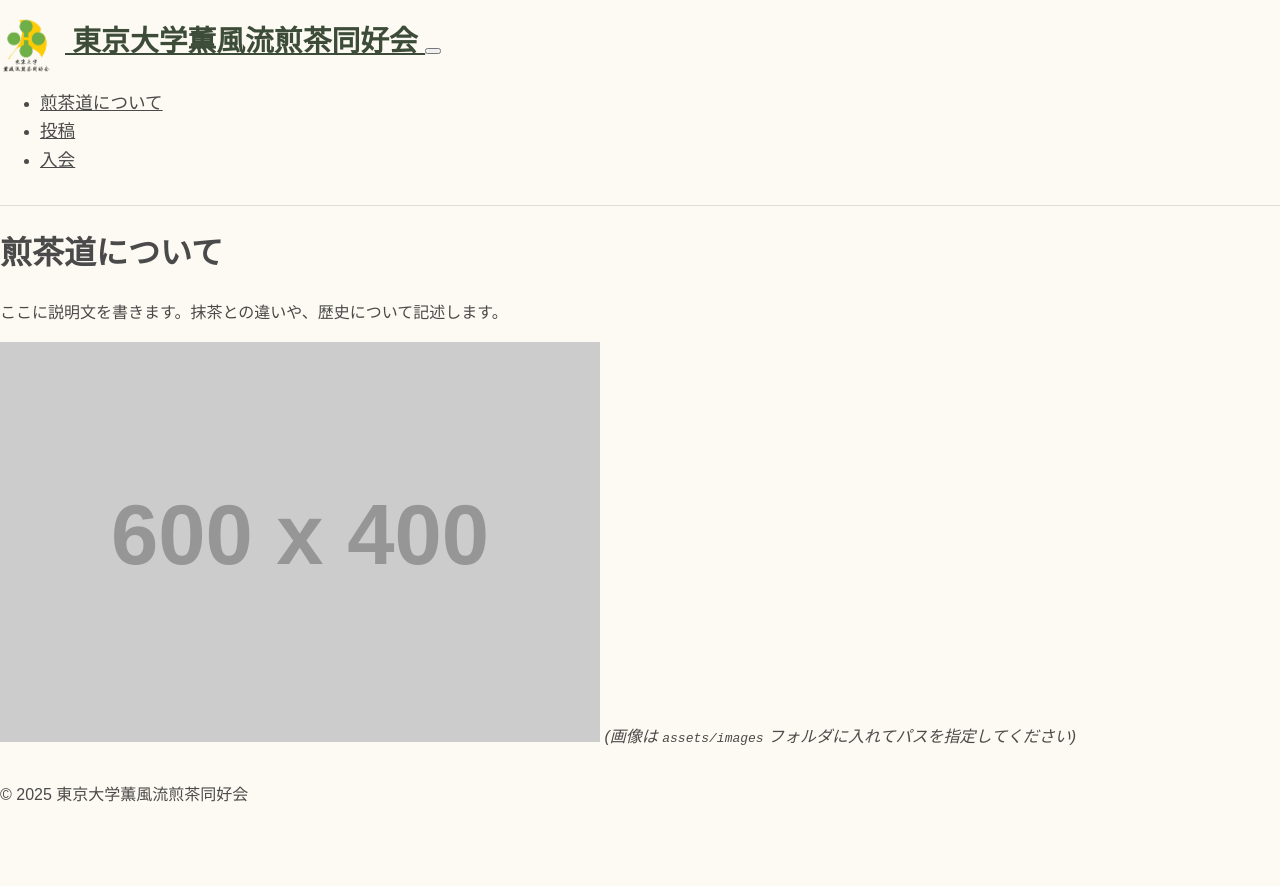
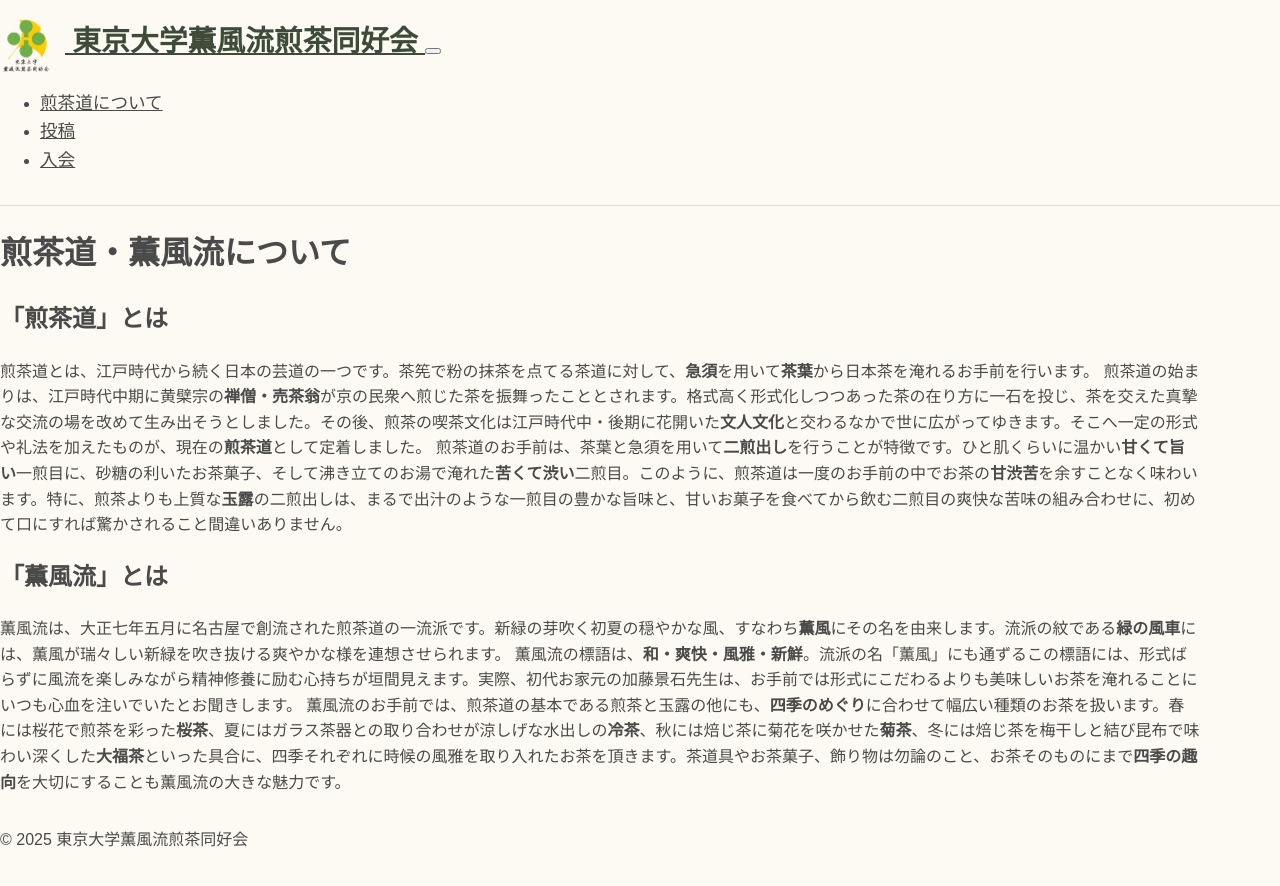
Before and after one commit to citrusml/sencha_ut, a Jekyll site: the page built from about.md, in a window 1280 px wide. Shown: the top 886 px of the page. Built offline with Jekyll 4.4.1, drawn with Linux system fonts in a browser that asks for light colours; some web fonts are replaced; comment, search, counter and statistics services are not loaded.

Commit message:
煎茶道についての内容

```diff
--- a/about.md
+++ b/about.md
@@ -1,9 +1,16 @@
 ---
 layout: page
-title: 煎茶道について
+title: 煎茶道・薫風流について
 ---
 
-ここに説明文を書きます。抹茶との違いや、歴史について記述します。
+## 「煎茶道」とは
 
-![お茶会の様子](https://placehold.jp/600x400.png)
-*(画像は `assets/images` フォルダに入れてパスを指定してください)*
+煎茶道とは、江戸時代から続く日本の芸道の一つです。茶筅で粉の抹茶を点てる茶道に対して、<strong>急須</strong>を用いて<strong>茶葉</strong>から日本茶を淹れるお手前を行います。
+煎茶道の始まりは、江戸時代中期に黄檗宗の<strong>禅僧・売茶翁</strong>が京の民衆へ煎じた茶を振舞ったこととされます。格式高く形式化しつつあった茶の在り方に一石を投じ、茶を交えた真摯な交流の場を改めて生み出そうとしました。その後、煎茶の喫茶文化は江戸時代中・後期に花開いた<strong>文人文化</strong>と交わるなかで世に広がってゆきます。そこへ一定の形式や礼法を加えたものが、現在の<strong>煎茶道</strong>として定着しました。
+煎茶道のお手前は、茶葉と急須を用いて<strong>二煎出し</strong>を行うことが特徴です。ひと肌くらいに温かい<strong>甘くて旨い</strong>一煎目に、砂糖の利いたお茶菓子、そして沸き立てのお湯で淹れた<strong>苦くて渋い</strong>二煎目。このように、煎茶道は一度のお手前の中でお茶の<strong>甘渋苦</strong>を余すことなく味わいます。特に、煎茶よりも上質な<strong>玉露</strong>の二煎出しは、まるで出汁のような一煎目の豊かな旨味と、甘いお菓子を食べてから飲む二煎目の爽快な苦味の組み合わせに、初めて口にすれば驚かされること間違いありません。
+
+## 「薫風流」とは
+
+薫風流は、大正七年五月に名古屋で創流された煎茶道の一流派です。新緑の芽吹く初夏の穏やかな風、すなわち<strong>薫風</strong>にその名を由来します。流派の紋である<strong>緑の風車</strong>には、薫風が瑞々しい新緑を吹き抜ける爽やかな様を連想させられます。
+薫風流の標語は、<strong>和・爽快・風雅・新鮮</strong>。流派の名「薫風」にも通ずるこの標語には、形式ばらずに風流を楽しみながら精神修養に励む心持ちが垣間見えます。実際、初代お家元の加藤景石先生は、お手前では形式にこだわるよりも美味しいお茶を淹れることにいつも心血を注いでいたとお聞きします。
+薫風流のお手前では、煎茶道の基本である煎茶と玉露の他にも、<strong>四季のめぐり</strong>に合わせて幅広い種類のお茶を扱います。春には桜花で煎茶を彩った<strong>桜茶</strong>、夏にはガラス茶器との取り合わせが涼しげな水出しの<strong>冷茶</strong>、秋には焙じ茶に菊花を咲かせた<strong>菊茶</strong>、冬には焙じ茶を梅干しと結び昆布で味わい深くした<strong>大福茶</strong>といった具合に、四季それぞれに時候の風雅を取り入れたお茶を頂きます。茶道具やお茶菓子、飾り物は勿論のこと、お茶そのものにまで<strong>四季の趣向</strong>を大切にすることも薫風流の大きな魅力です。
```
Also changed, not shown: join.md (+5 -6 lines).
